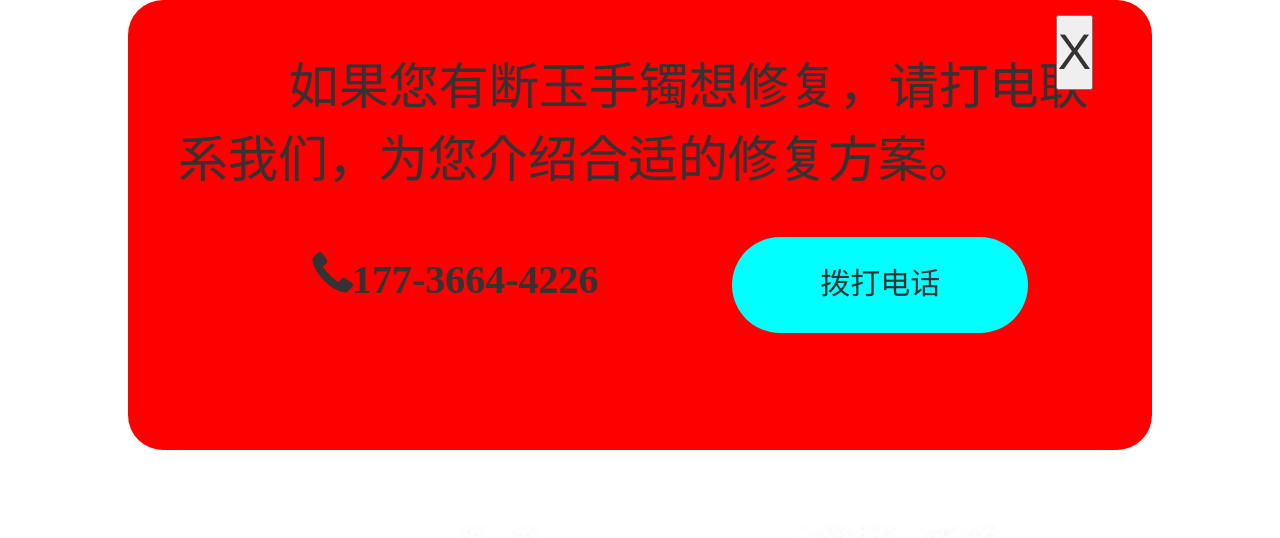
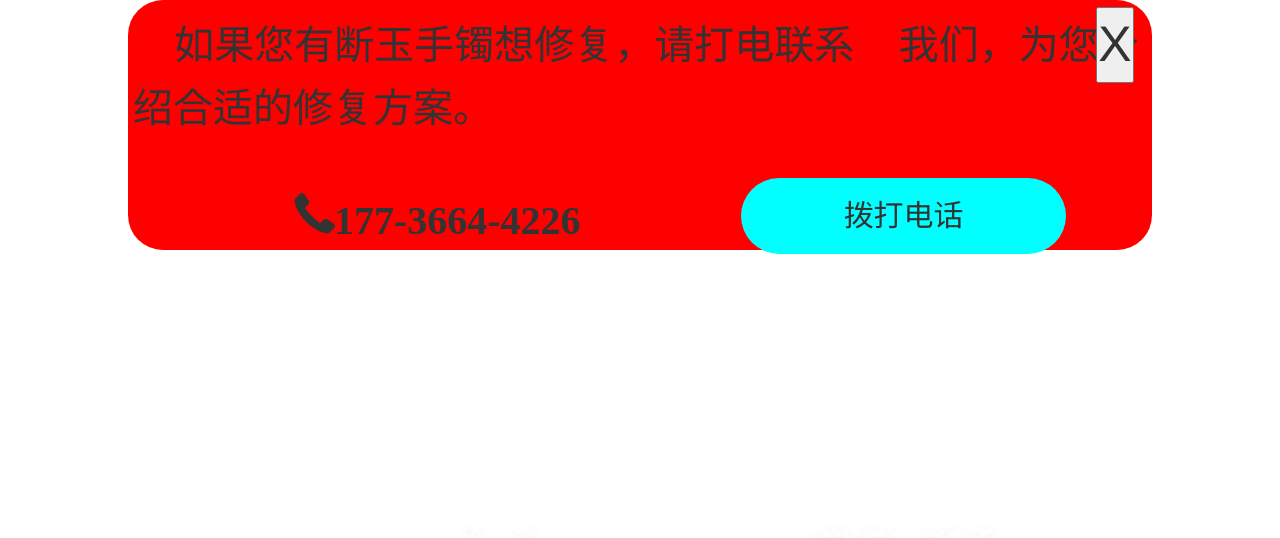
Before and after one commit to zakkav123/qiaoyufang.github.io, a plain HTML site: page index.html in a window 1280 px wide. Shown: the top 538 px of the page. Drawn offline with Linux system fonts and the light colour scheme; files whose address does not match are found by name.

Commit message:
第二次修改

```diff
--- a/index.html
+++ b/index.html
@@ -1,7 +1,8 @@
 <!DOCTYPE html>
 <html>
+
 <head>
-		<meta charset="utf-8" name="keywords" content="17736644226，"/>
+	<meta charset="utf-8" name="keywords" content="17736644226，" />
 	<title>玉镯修复</title>
 	<style>
 		* {
@@ -79,7 +80,7 @@
 	<link rel="stylesheet" href="css/bootstrap.css">
 	<script src="js/jquery-3.4.1.min.js"></script>
 	<script>
-			window.onload = function() {
+		window.onload = function () {
 			$("#banner").show(3000)
 			$("#banner1").show(3000)
 		}
@@ -111,21 +112,21 @@
 		}
 	</script>
 </head>
+
 <body>
 
 	<img src="img/wechat_logo.png" class="wx1" alt="" onclick="copyUrl()">
 	<div id="tbody">
-			<div id="banner"
-				style="width: 80%; margin: 0  auto; height:450px;padding: 50px; background-color: red;
+		<div id="banner" style="width: 80%; margin: 0  auto; height:250px;padding: 5px; background-color: red;
 				border-radius: 35px; position: fixed;left: 10%; display:none;">
-				<button style="position: relative; left: 95%; top: -10%; font-size: 50px;" onclick="Yc()">X</button>
-				<span style="font-size: 50px;">&nbsp;&nbsp;&nbsp;&nbsp;&nbsp;如果您有断玉手镯想修复，请打电联系我们，为您介绍合适的修复方案。</span>
+			<button style="position: relative; left: 95%; top:1%; font-size: 50px;" onclick="Yc()">X</button>
+			<span style="font-size: 40px;"> 如果您有断玉手镯想修复，请打电联系 &nbsp&nbsp 我们，为您介绍合适的修复方案。</span>
 			<div id="top2">
 				<div id="top2_phone" style="width: 60%; height: 100%;text-align: center;line-height: 180px		">
 					<span class="glyphicon glyphicon-earphone"
 						style="font-size: 40px; font-weight: 900;  ">177-3664-4226</span>
 				</div>
-					<div id="phone_btn" style="width: 40%; height: 120px; position: relative; top: 40px;">
+				<div id="phone_btn" style="width: 40%; height: 96px; position: relative; top: 40px;">
 					<input class="btn-ph" type="button" onclick="dd()" value="拨打电话"
 						style="width: 80%; height: 80%; border-radius: 60px; top: -200px;">
 
@@ -189,17 +190,16 @@
 					top: 15%; left: 8%;">
 			</div>
 			<div class="di_text" style="height: 100%;">
-					<span
-						style="color: red; font-size: 40px; position: relative; top: 30%;;left:
+				<span style="color: red; font-size: 40px; position: relative; top: 30%;;left:
 						 10%;">添加沟通为您安排修复</span>
 			</div>
 			<div class="di_btn" style="width: 30%;height: 100%;">
 				<input type="button" value="+微信" style="width: 100%; height: 80%; border-radius: 40%;
 					position: relative;left: 30%; top: 10%; font-size:60px ;border: 0;
-					color: aliceblue; background-color: aqua;"
-						onclick="copyUrl()">
+					color: aliceblue; background-color: aqua;" onclick="copyUrl()">
 			</div>
 		</div>
 	</div>
 </body>
+
 </html>
```
Lines whose indentation alone changed are shown as unchanged.
